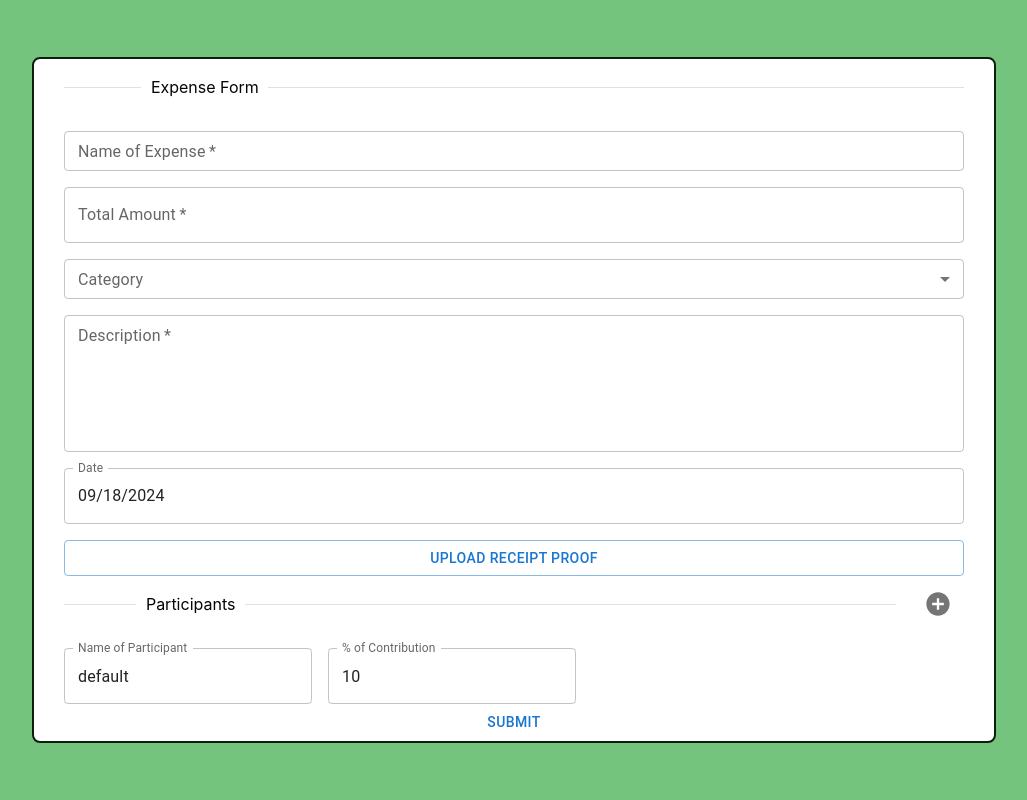
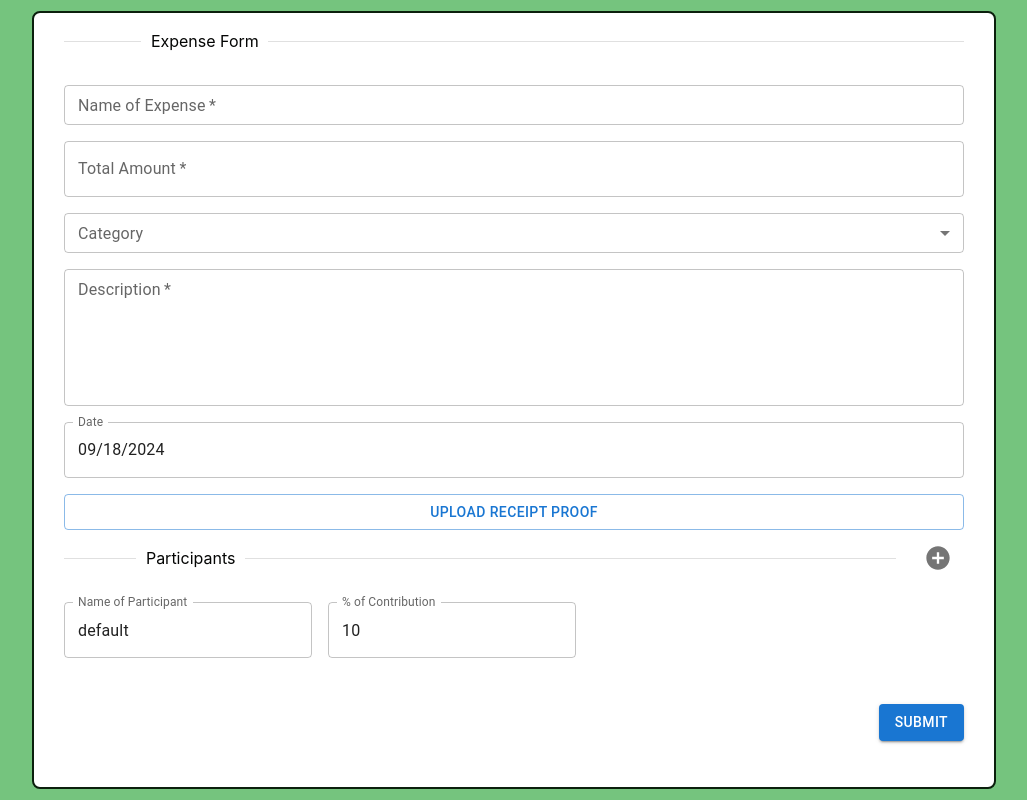
Before and after one commit to chingu-voyages/v51-tier2-team-26, a React (Vite) app: page / in a window 1280 px wide. Shown: the whole page, without its empty margins (126-1153 px from the left). Built offline with nearby package versions, Linux system fonts and the light colour scheme.

Commit message:
Fix submit button styling

```diff
--- a/src/components/ExpenseForm/ExpenseForm.jsx
+++ b/src/components/ExpenseForm/ExpenseForm.jsx
@@ -135,8 +135,15 @@ export default function ExpenseForm() {
             <FileUploadButton />
           </Grid>
           <ParticipantsSection />
-          <Grid>
-            <Button type='submit'>Submit</Button>
+          <Grid
+            sx={{
+              display: 'flex',
+              justifyContent: 'flex-end',
+              padding: '30px',
+            }}>
+            <Button type='submit' sx={{ marginY: 2 }} variant='contained'>
+              Submit
+            </Button>
           </Grid>
         </Box>
       </Backdrop>
```
